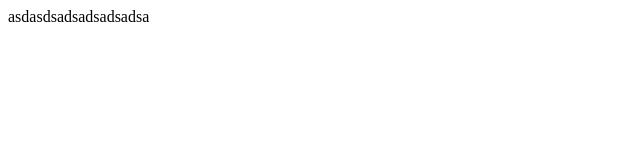
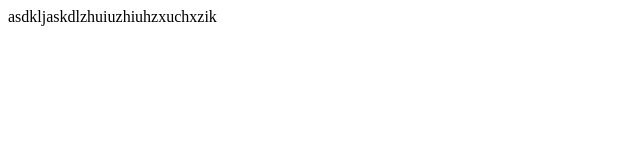
Before and after one commit to dnsgk4983/test, a plain HTML site: page index.html in a window 1280 px wide. Shown: the full height of the page, 0-640 px from the left. Drawn offline with Linux system fonts and the light colour scheme.

Commit message:
Update index.html

```diff
--- a/index.html
+++ b/index.html
@@ -7,6 +7,6 @@
     <title>Document</title>
 </head>
 <body>
-    asdasdsadsadsadsadsa
+    asdkljaskdlzhuiuzhiuhzxuchxzik
 </body>
 </html>
```
